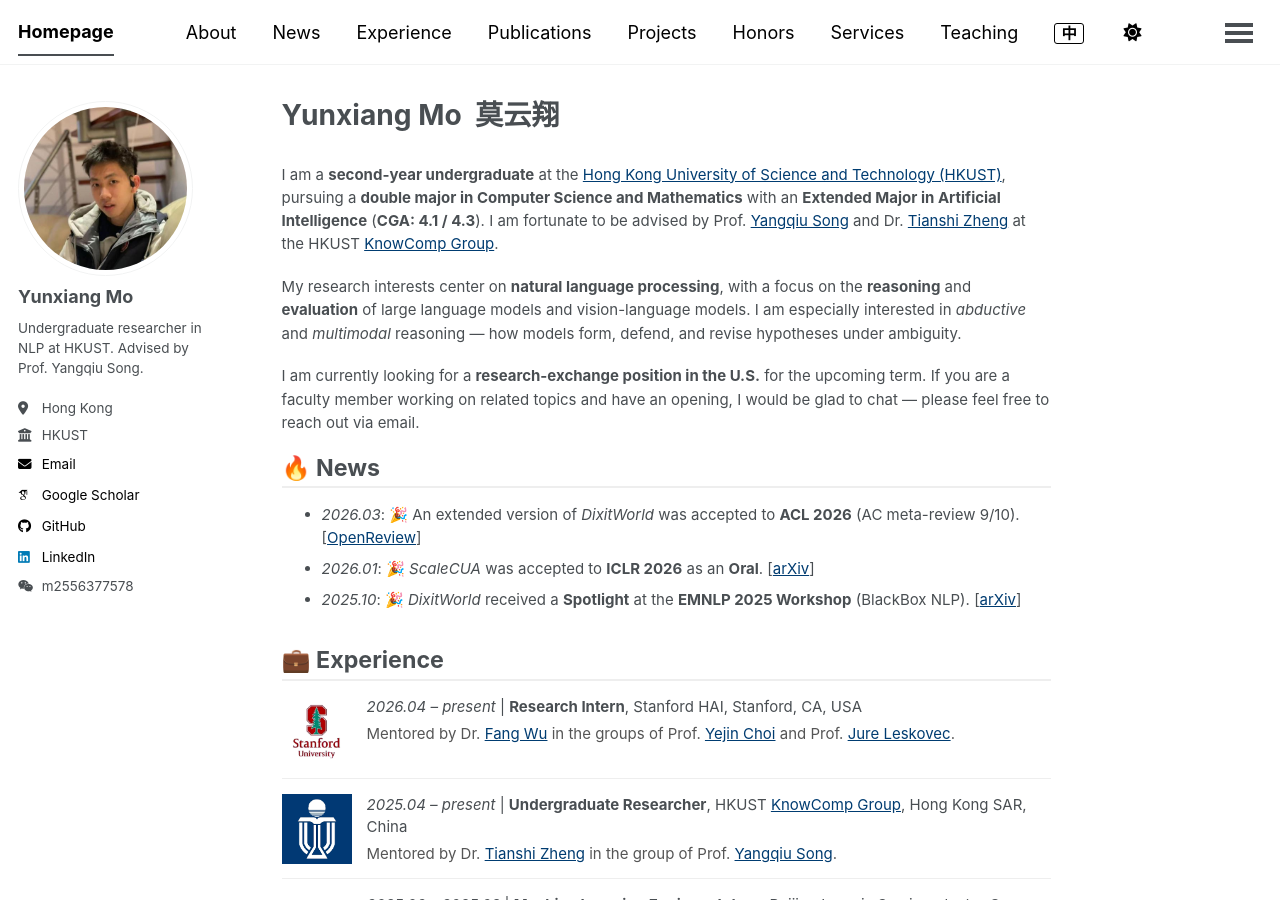
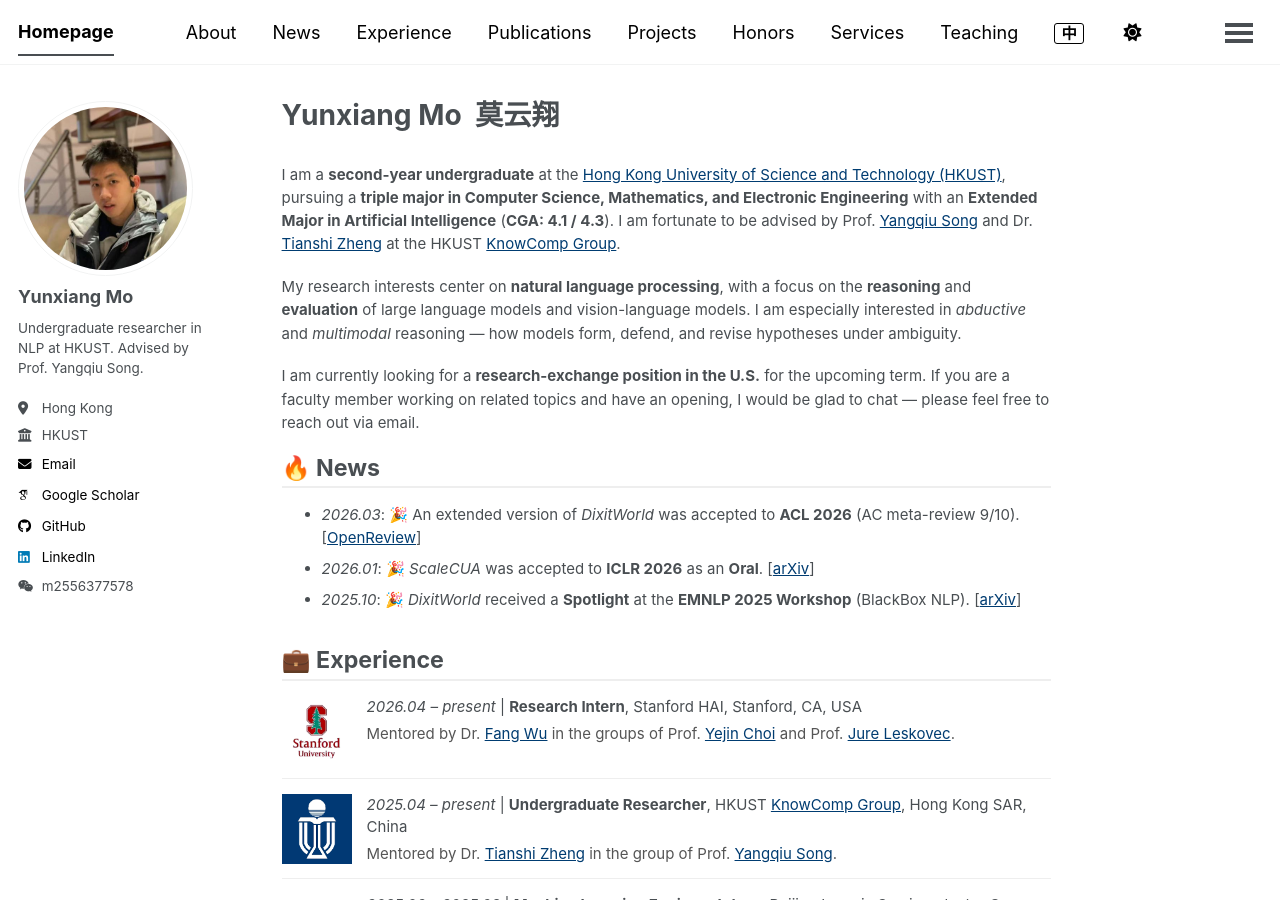
Before and after one commit to moyunxiang/moyunxiang.github.io, a Jekyll site: the page built from _pages/about.md, in a window 1280 px wide and 900 px high. Built offline with Jekyll 4.4.1, drawn with Linux system fonts in a browser that asks for light colours; some web fonts are replaced; a script bundle is joined from its source files by our own code; library files that are not in the unit come from our copies.

Commit message:
Update degree: Triple Major in CS, Mathematics & Electronic Engineering
EE added as a third major; the AI Extended Major stays. Updated the EN/ZH
bios and the education page, and rebuilt files/cv.pdf and files/cv-cn.pdf
from the LaTeX sources.

Co-Authored-By: Claude Opus 5 <noreply@anthropic.com>
Claude-Session: https://claude.ai/code/session_01W8GwS8twoFiojxAfqYnohD

```diff
--- a/_pages/about.md
+++ b/_pages/about.md
@@ -9,7 +9,7 @@ redirect_from:
 
 <span class="anchor" id="about"></span>
 
-I am a **second-year undergraduate** at the [Hong Kong University of Science and Technology (HKUST)](https://hkust.edu.hk), pursuing a **double major in Computer Science and Mathematics** with an **Extended Major in Artificial Intelligence** (**CGA: 4.1 / 4.3**). I am fortunate to be advised by Prof. [Yangqiu Song](https://www.cse.ust.hk/~yqsong/) and Dr. [Tianshi Zheng](https://stonetzheng.github.io/) at the HKUST [KnowComp Group](https://github.com/HKUST-KnowComp).
+I am a **second-year undergraduate** at the [Hong Kong University of Science and Technology (HKUST)](https://hkust.edu.hk), pursuing a **triple major in Computer Science, Mathematics, and Electronic Engineering** with an **Extended Major in Artificial Intelligence** (**CGA: 4.1 / 4.3**). I am fortunate to be advised by Prof. [Yangqiu Song](https://www.cse.ust.hk/~yqsong/) and Dr. [Tianshi Zheng](https://stonetzheng.github.io/) at the HKUST [KnowComp Group](https://github.com/HKUST-KnowComp).
 
 My research interests center on **natural language processing**, with a focus on the **reasoning** and **evaluation** of large language models and vision-language models. I am especially interested in *abductive* and *multimodal* reasoning — how models form, defend, and revise hypotheses under ambiguity.
 
```
Also changed, not shown: _pages/about-zh.md (+1 -1 lines), _pages/education.md (+1 -1 lines), 2 other files.
